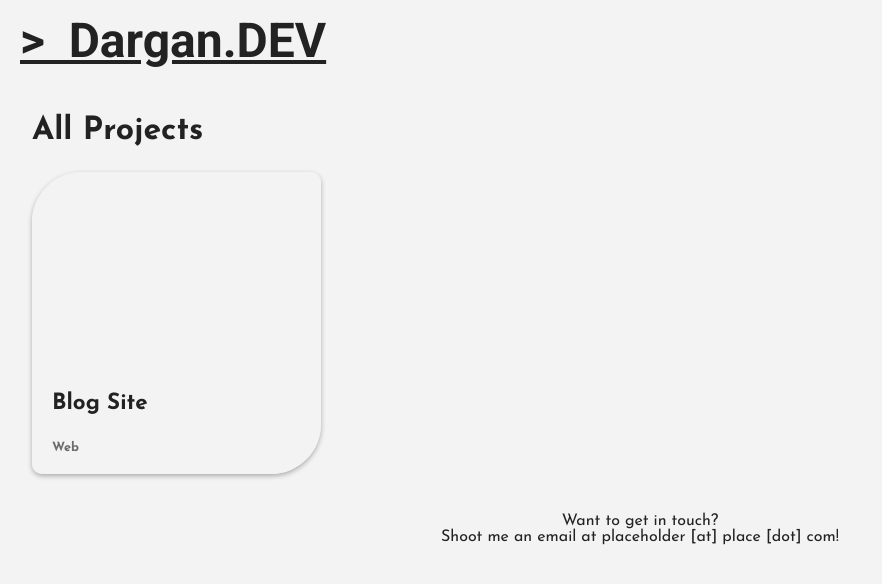
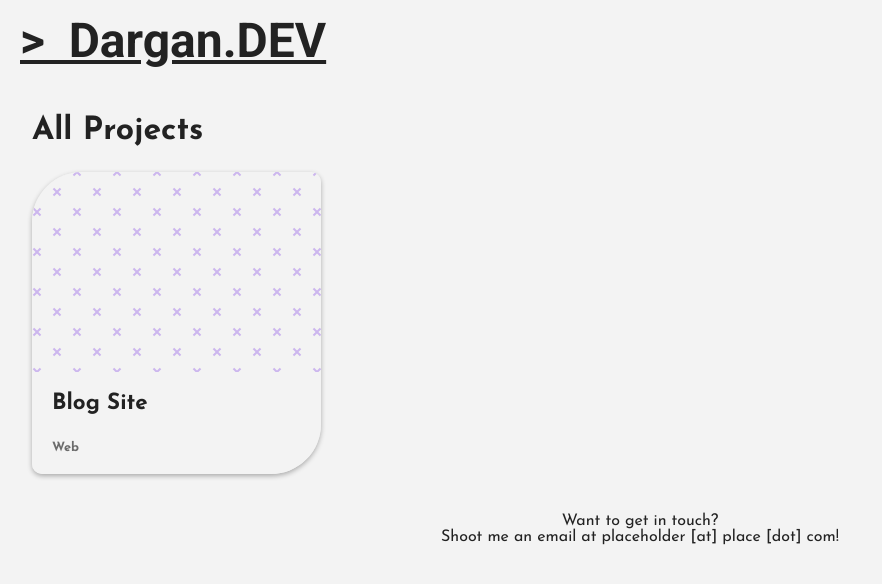
Before and after one commit to avidargan/avidargan.github.io, a Jekyll site: the page built from pages/posts.html, in a window 1280 px wide. Shown: the top 584 px of the page, without its empty margins (0-882 px from the left). Built offline with Jekyll 4.4.1, drawn with Linux system fonts in a browser that asks for light colours.

Commit message:
fixed error on all projects page

```diff
--- a/pages/posts.html
+++ b/pages/posts.html
@@ -15,7 +15,7 @@ title: All Projects
         {% for project in site.projects %}
         <div class="project">
             <a href="{{project.url}}" class="project-panel">
-                <div class="project-thumbnail" style="background-image: url({{project.project_header_img}});"></div>
+                <div class="project-thumbnail" {% if page.project_header_img %}style="background-image: url({{page.project_header_img}}); background-size: cover;" {% endif %}></div>
                 <div class="project-desc">
                     <h1 class="project-details">{{ project.project_name }}</h1>
                     <span class="project-category">{{ project.project_category }}</span>
```
